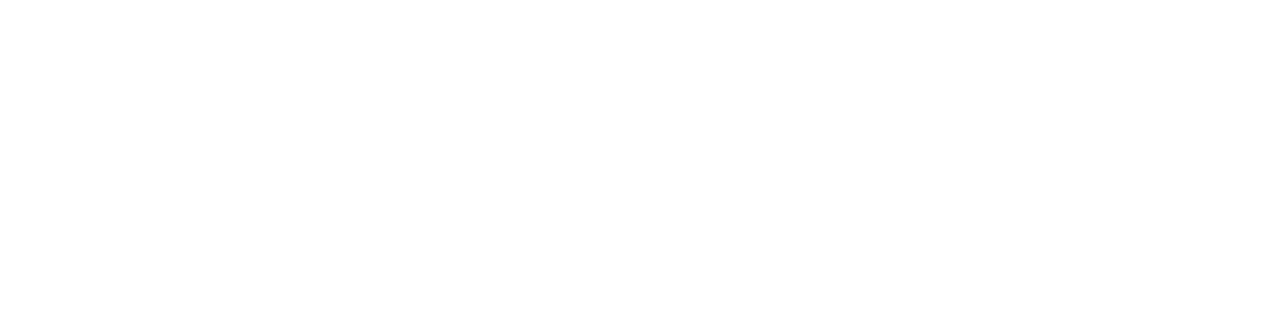
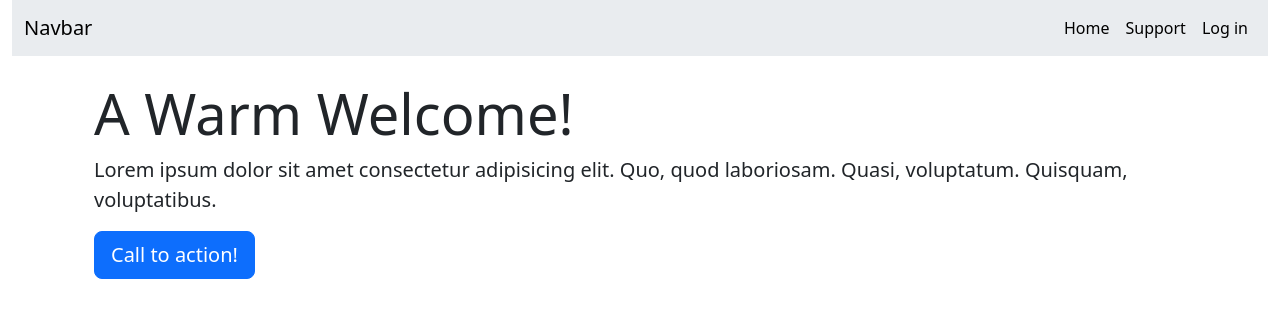
Before and after one commit to The-Nick-J/LandingPageReact, a React app: page / in a window 1280 px wide. Shown: the top 318 px of the page. Built offline with nearby package versions, Linux system fonts and the light colour scheme.

Commit message:
Navbar y Jumbotron

```diff
--- a/package.json
+++ b/package.json
@@ -35,6 +35,7 @@
     "webpack-dev-server": "^4.15.1"
   },
   "dependencies": {
+    "bootstrap": "^5.3.2",
     "react": "^18.2.0",
     "react-dom": "^18.2.0"
   }
--- a/src/App.jsx
+++ b/src/App.jsx
@@ -1,10 +1,18 @@
 import React from 'react';
+import { Navbar } from './Navbar';
+import { Jumbotron } from './Jumbotron';
+import Cards from './Cards';
+
 
 const App = () => {
     return (
-        <div className="container">
+        <div className="container-fluid">
+        <Navbar />
+       <div className="container">
 
-        </div>
+            <Jumbotron />
+            </div>
+            </div>
     )
 }
 
--- a/src/Jumbotron.jsx
+++ b/src/Jumbotron.jsx
@@ -0,0 +1,18 @@
+import React from "react";
+
+export const Jumbotron = () => {
+  return (
+    <div className="container">
+      <div className="jumbotron mt-4">
+        <h1 className="display-4">A Warm Welcome!</h1>
+        <p className="lead">
+          Lorem ipsum dolor sit amet consectetur adipisicing elit. Quo, quod
+          laboriosam. Quasi, voluptatum. Quisquam, voluptatibus.
+        </p>
+        <a className="btn btn-primary btn-lg" href="#" role="button">
+          Call to action!
+        </a>
+      </div>
+    </div>
+  );
+}
--- a/src/Navbar.jsx
+++ b/src/Navbar.jsx
@@ -0,0 +1,27 @@
+import React from 'react';
+
+export function Navbar () {
+    return (
+    <nav className="navbar navbar-expand-lg bg-body-secondary justify-content-between">
+  <div className="container-fluid">
+    <a className="navbar-brand" href="#">Navbar</a>
+    <button className="navbar-toggler" type="button" data-bs-toggle="collapse" data-bs-target="#navbarNav" aria-controls="navbarNav" aria-expanded="false" aria-label="Toggle navigation">
+      <span className="navbar-toggler-icon"></span>
+    </button>
+    <div className="collapse navbar-collapse" id="navbarNav">
+      <ul className="navbar-nav ms-auto">
+        <li className="nav-item">
+          <a className="nav-link active" aria-current="page" href="#">Home</a>
+        </li>
+        <li className="nav-item">
+          <a className="nav-link active" aria-current="page" href="#">Support</a>
+        </li>
+        <li className="nav-item">
+          <a className="nav-link active" aria-current="page" href="#">Log in</a>
+        </li>
+      </ul>
+    </div>
+  </div>
+</nav>
+    );
+};
--- a/src/index.js
+++ b/src/index.js
@@ -1,5 +1,7 @@
 import React from 'react';
 import ReactDOM from 'react-dom/client';
 import App from './App';
+import 'bootstrap/dist/css/bootstrap.min.css'
+import 'bootstrap/dist/js/bootstrap.bundle'
 
 ReactDOM.createRoot(document.querySelector('#root')).render(<App />)
```
Also changed, not shown: 1 other file (tests, documents, lock files or other folders).
